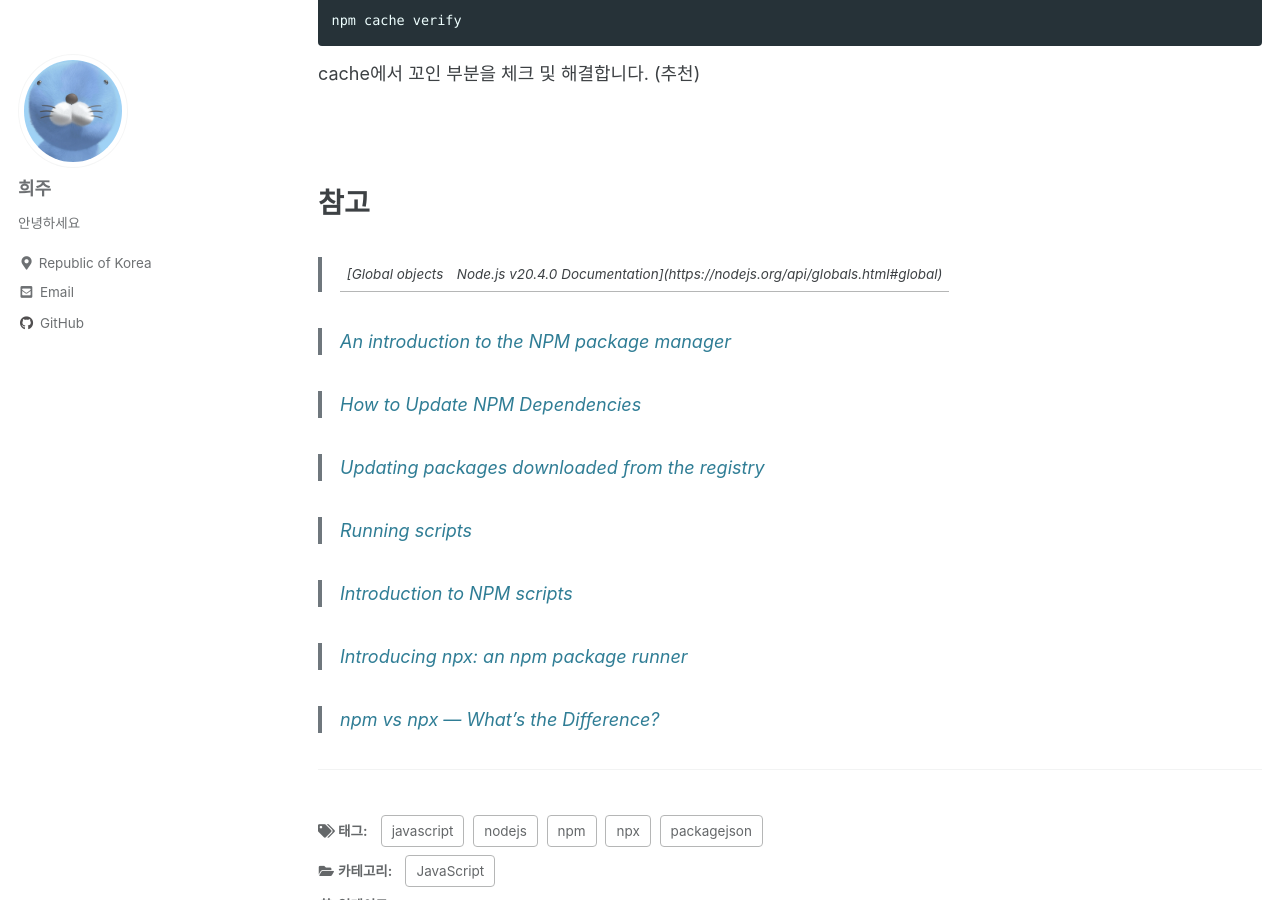
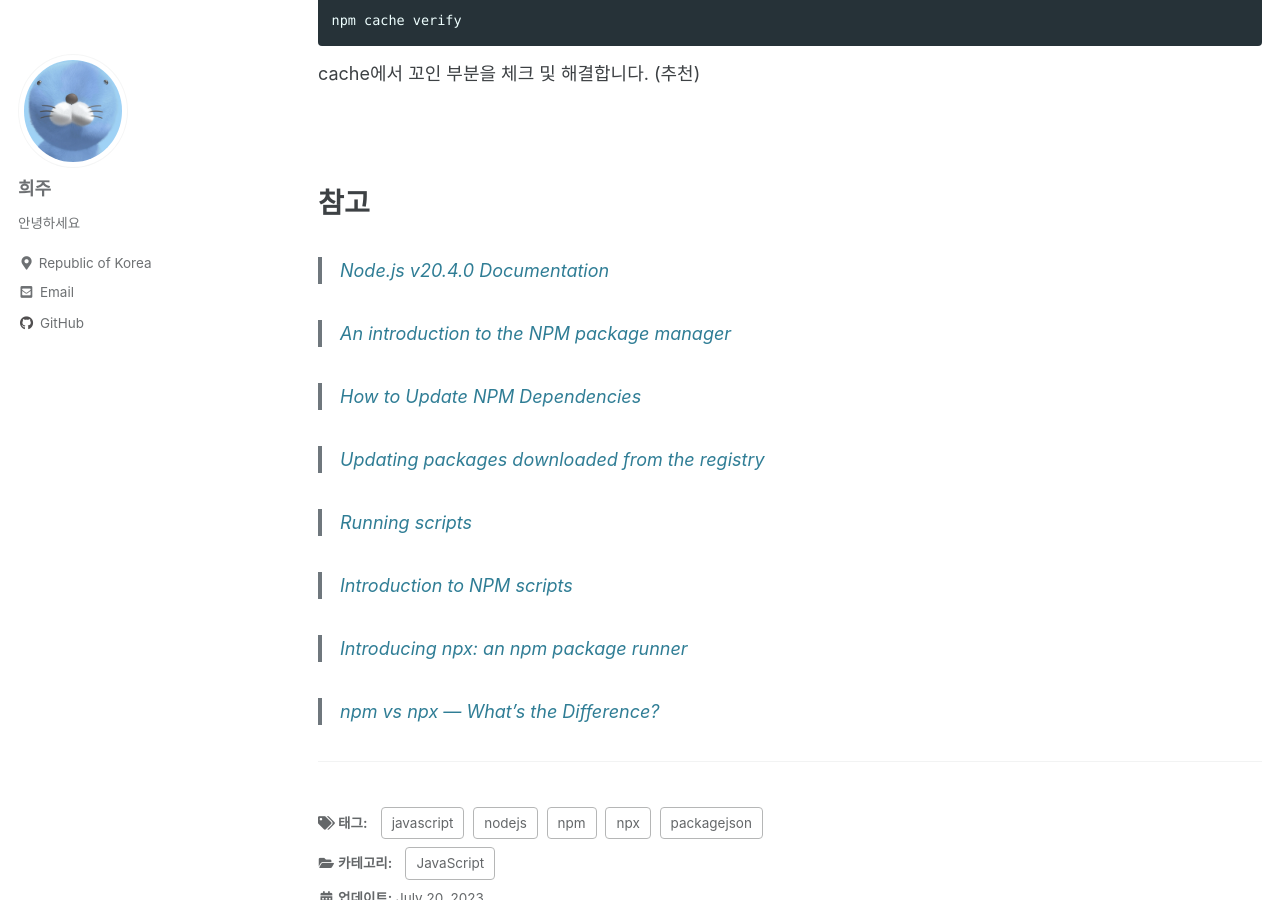
Before and after one commit to hhejo/hhejo-github-io-backup, a Jekyll site: the page built from _posts/javascript/2023-07-20-npm-packagejson-npx.md, in a window 1280 px wide and 900 px high, scrolled down 7363 px. Built offline with Jekyll 4.4.1, drawn with Linux system fonts in a browser that asks for light colours; cached includes are drawn as plain includes.

Commit message:
링크 수정

```diff
--- a/_posts/javascript/2023-07-20-npm-packagejson-npx.md
+++ b/_posts/javascript/2023-07-20-npm-packagejson-npx.md
@@ -304,13 +304,12 @@ npm cache verify
 
 cache에서 꼬인 부분을 체크 및 해결합니다. (추천)
 
-
 <br>
 <br>
 
 # 참고
 
-> [Global objects | Node.js v20.4.0 Documentation](https://nodejs.org/api/globals.html#global)
+> [Node.js v20.4.0 Documentation](https://nodejs.org/api/globals.html#global)
 
 > [An introduction to the NPM package manager](https://nodejs.dev/en/learn/an-introduction-to-the-npm-package-manager/)
 
```
